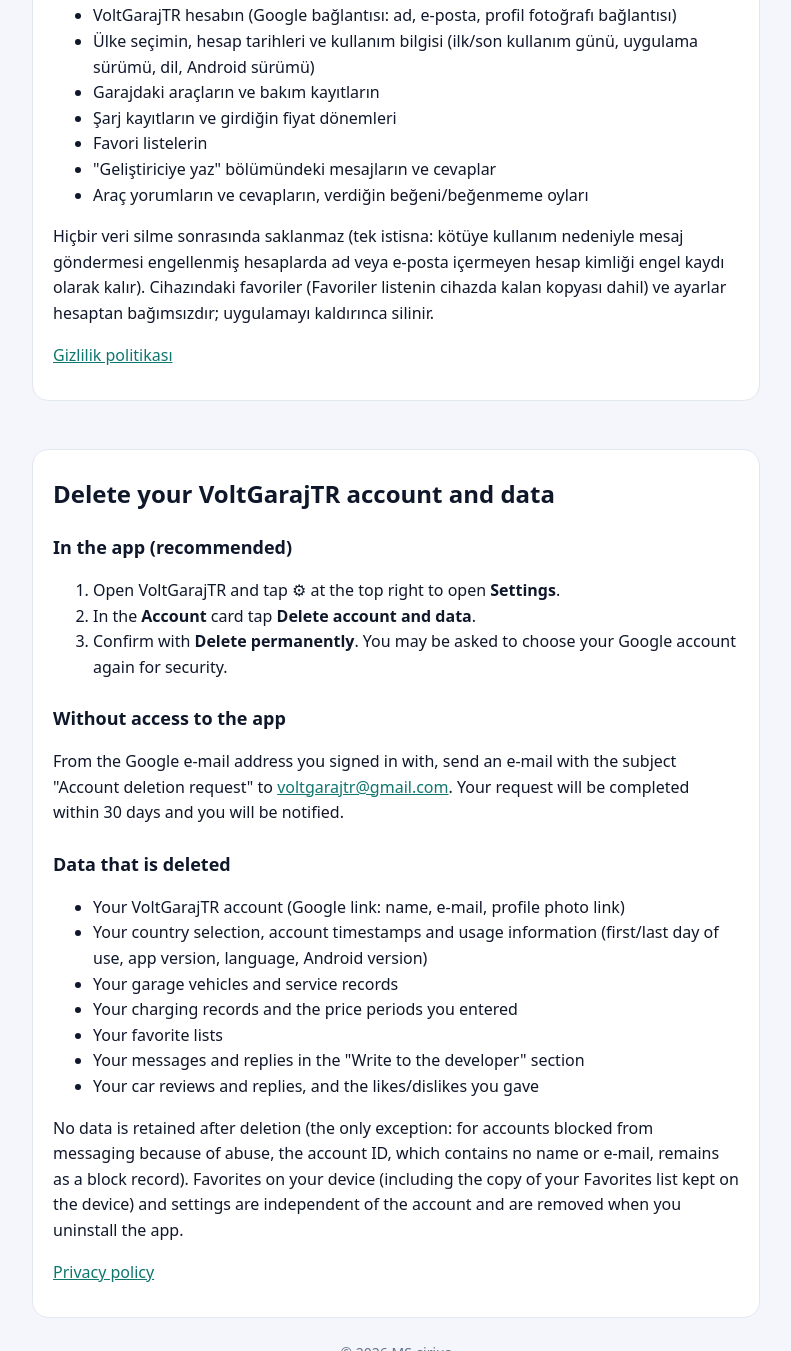
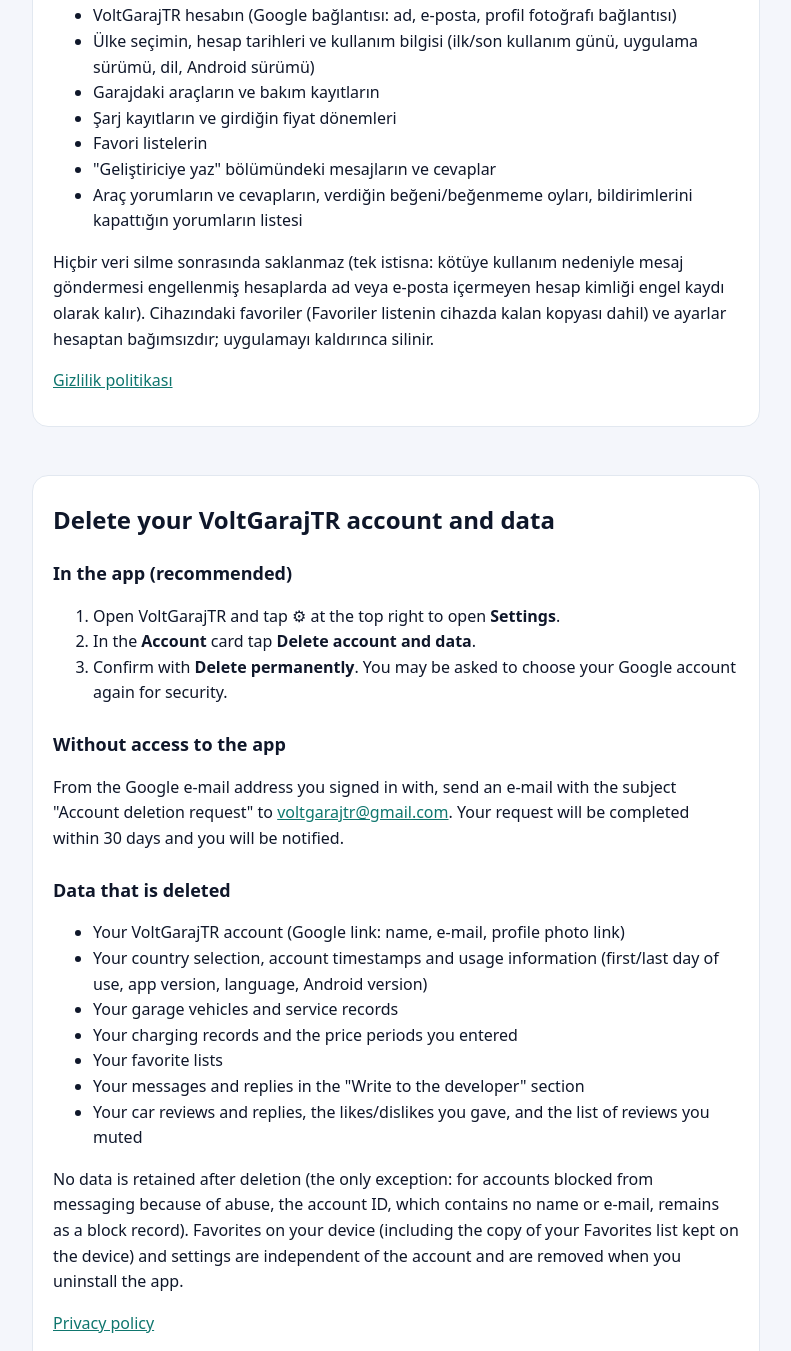
Before and after one commit to MS-sirius/voltgarajtr, a plain HTML site: page hesap-silme.html in a window 1280 px wide. Shown: the part 491-1842 px from the top of the page, without its empty margins (244-1035 px from the left). Drawn offline with Linux system fonts and the light colour scheme.

Commit message:
Gizlilik ve hesap silme: yorum cevabı bildirimleri ve susturulan yorumlar listesi (T-065)
Co-Authored-By: Claude Opus 5.5 <noreply@anthropic.com>

```diff
--- a/hesap-silme.html
+++ b/hesap-silme.html
@@ -31,7 +31,7 @@
 <li>Şarj kayıtların ve girdiğin fiyat dönemleri</li>
 <li>Favori listelerin</li>
 <li>"Geliştiriciye yaz" bölümündeki mesajların ve cevaplar</li>
-<li>Araç yorumların ve cevapların, verdiğin beğeni/beğenmeme oyları</li>
+<li>Araç yorumların ve cevapların, verdiğin beğeni/beğenmeme oyları, bildirimlerini kapattığın yorumların listesi</li>
 </ul>
 <p>Hiçbir veri silme sonrasında saklanmaz (tek istisna: kötüye kullanım nedeniyle mesaj göndermesi engellenmiş hesaplarda ad veya e-posta içermeyen hesap kimliği engel kaydı olarak kalır). Cihazındaki favoriler (Favoriler listenin cihazda kalan kopyası dahil) ve ayarlar hesaptan bağımsızdır; uygulamayı kaldırınca silinir.</p>
 <p><a href="gizlilik.html">Gizlilik politikası</a></p>
@@ -60,7 +60,7 @@
 <li>Your charging records and the price periods you entered</li>
 <li>Your favorite lists</li>
 <li>Your messages and replies in the "Write to the developer" section</li>
-<li>Your car reviews and replies, and the likes/dislikes you gave</li>
+<li>Your car reviews and replies, the likes/dislikes you gave, and the list of reviews you muted</li>
 </ul>
 <p>No data is retained after deletion (the only exception: for accounts blocked from messaging because of abuse, the account ID, which contains no name or e-mail, remains as a block record). Favorites on your device (including the copy of your Favorites list kept on the device) and settings are independent of the account and are removed when you uninstall the app.</p>
 <p><a href="gizlilik.html#en">Privacy policy</a></p>
```
Also changed, not shown: gizlilik.html (+2 -2 lines).
